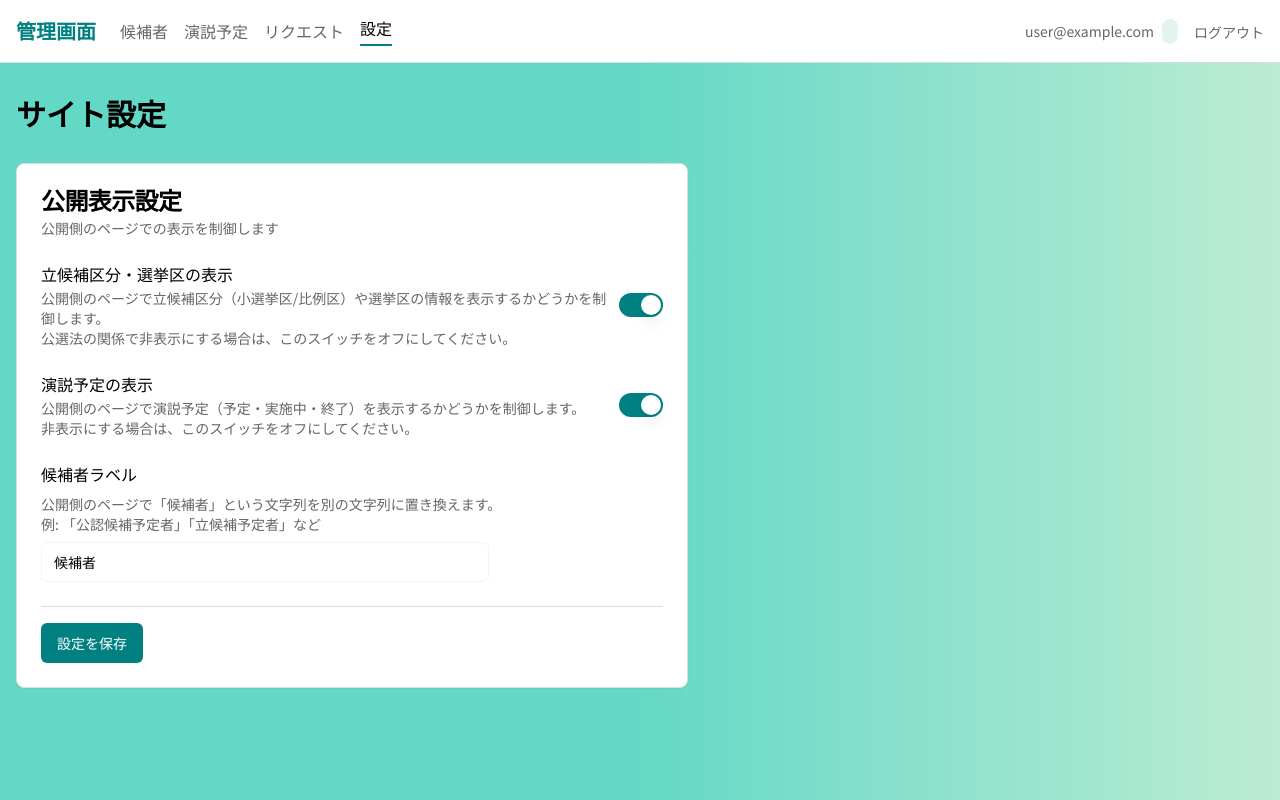
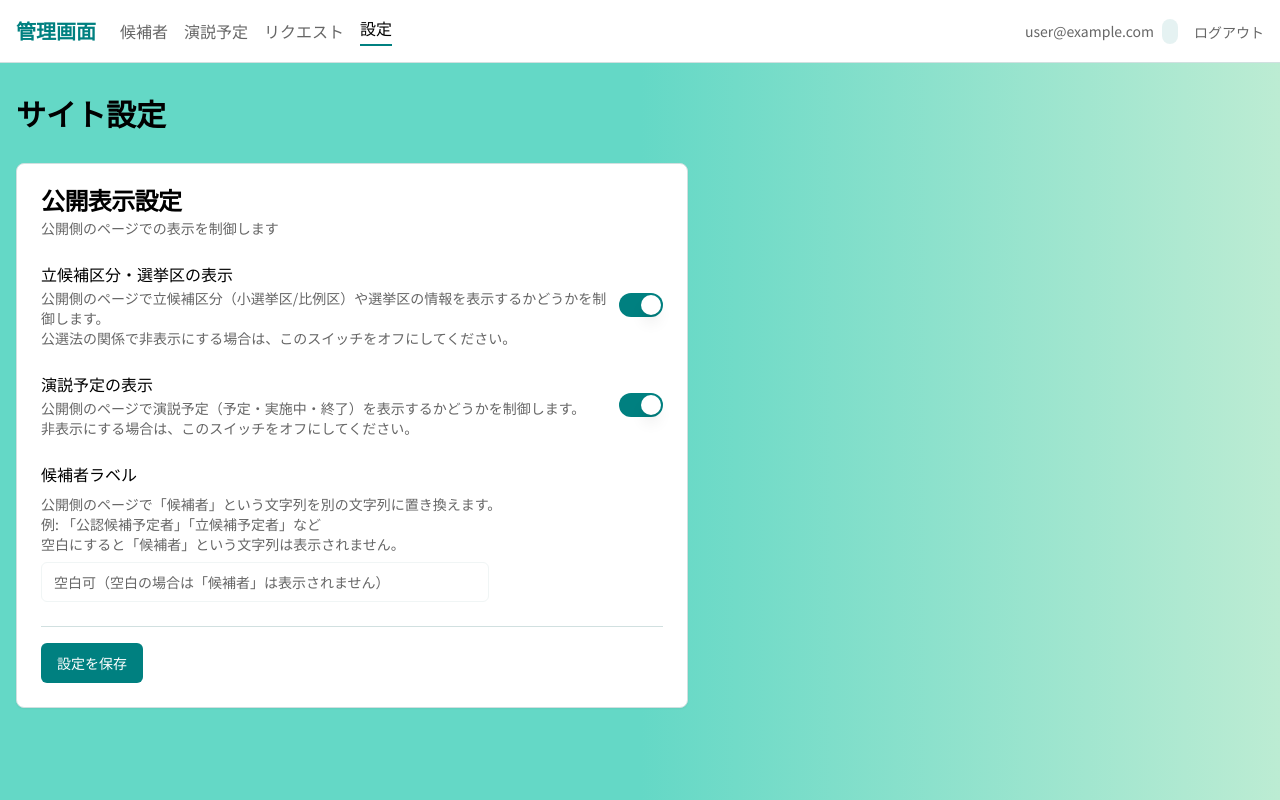
Before and after one commit to Nagi-Inaba/Street-Speech-Map, a Next.js app: page /admin/settings in a window 1280 px wide. Built offline with nearby package versions, Linux system fonts and the light colour scheme; no server answers; sample sign-in values are in the browser's storage.

Commit message:
Allow empty candidate label in settings

```diff
--- a/app/(public)/c/[slug]/page.tsx
+++ b/app/(public)/c/[slug]/page.tsx
@@ -141,7 +141,7 @@ export default async function CandidatePage({
   }
 
   const showCandidateInfo = settings?.showCandidateInfo ?? true;
-  const candidateLabel = settings?.candidateLabel ?? "候補者";
+  const candidateLabel = settings?.candidateLabel !== undefined ? settings.candidateLabel : "候補者";
   const showEvents = settings?.showEvents ?? true;
 
   const plannedEvents = candidate.events.filter((e) => e.status === "PLANNED");
--- a/app/(public)/page.tsx
+++ b/app/(public)/page.tsx
@@ -14,7 +14,7 @@ export default async function HomePage() {
     where: { id: "site-settings" },
   });
   const showCandidateInfo = settings?.showCandidateInfo ?? true;
-  const candidateLabel = settings?.candidateLabel ?? "候補者";
+  const candidateLabel = settings?.candidateLabel !== undefined ? settings.candidateLabel : "候補者";
 
   // 表示する候補者をフィルタリング
   // 党首は常に表示、その他は立候補区分（type）が設定されている場合のみ表示
--- a/app/admin/settings/page.tsx
+++ b/app/admin/settings/page.tsx
@@ -9,7 +9,7 @@ import { Input } from "@/components/ui/input";
 
 export default function SettingsPage() {
   const [showCandidateInfo, setShowCandidateInfo] = useState(true);
-  const [candidateLabel, setCandidateLabel] = useState("候補者");
+  const [candidateLabel, setCandidateLabel] = useState("");
   const [showEvents, setShowEvents] = useState(true);
   const [isLoading, setIsLoading] = useState(true);
   const [isSaving, setIsSaving] = useState(false);
@@ -24,7 +24,7 @@ export default function SettingsPage() {
       if (res.ok) {
         const data = await res.json();
         setShowCandidateInfo(data.showCandidateInfo ?? true);
-        setCandidateLabel(data.candidateLabel ?? "候補者");
+        setCandidateLabel(data.candidateLabel !== undefined ? data.candidateLabel : "");
         setShowEvents(data.showEvents ?? true);
       }
     } catch (error) {
@@ -120,13 +120,15 @@ export default function SettingsPage() {
               公開側のページで「候補者」という文字列を別の文字列に置き換えます。
               <br />
               例: 「公認候補予定者」「立候補予定者」など
+              <br />
+              空白にすると「候補者」という文字列は表示されません。
             </p>
             <Input
               id="candidate-label"
               type="text"
               value={candidateLabel}
               onChange={(e) => setCandidateLabel(e.target.value)}
-              placeholder="候補者"
+              placeholder="空白可（空白の場合は「候補者」は表示されません）"
               className="max-w-md"
             />
           </div>
--- a/app/api/public/settings/route.ts
+++ b/app/api/public/settings/route.ts
@@ -17,7 +17,7 @@ export async function GET() {
 
     return NextResponse.json({
       showCandidateInfo: settings.showCandidateInfo,
-      candidateLabel: settings.candidateLabel ?? "候補者",
+      candidateLabel: settings.candidateLabel !== undefined ? settings.candidateLabel : "候補者",
       showEvents: settings.showEvents ?? true,
     });
   } catch (error) {
--- a/components/PublicHeader.tsx
+++ b/components/PublicHeader.tsx
@@ -15,7 +15,7 @@ export default function PublicHeader() {
     fetch("/api/public/settings")
       .then((res) => res.json())
       .then((data) => {
-        setCandidateLabel(data.candidateLabel ?? "候補者");
+        setCandidateLabel(data.candidateLabel !== undefined ? data.candidateLabel : "候補者");
       })
       .catch(() => {
         // エラー時はデフォルト値を使用
```
